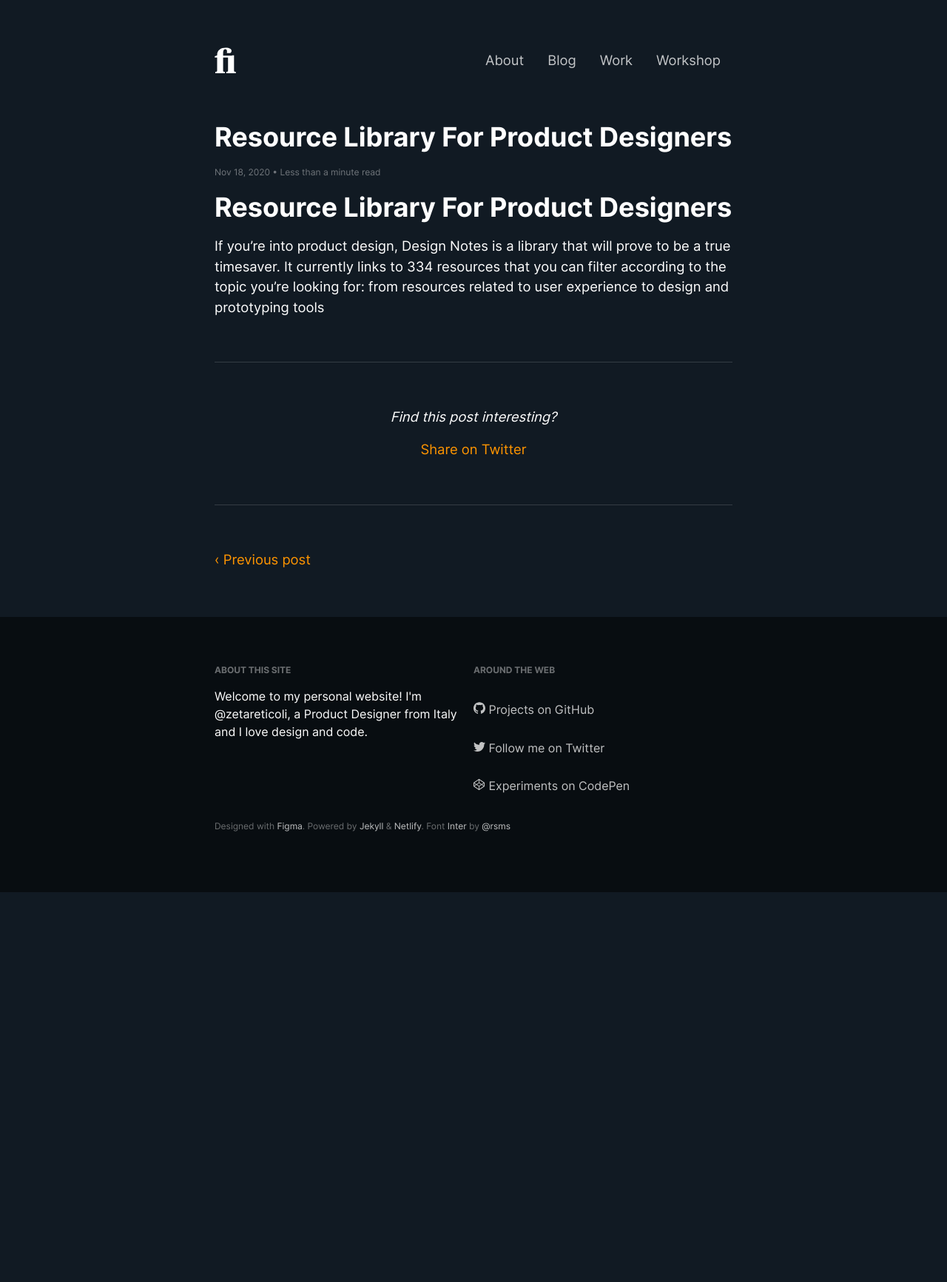
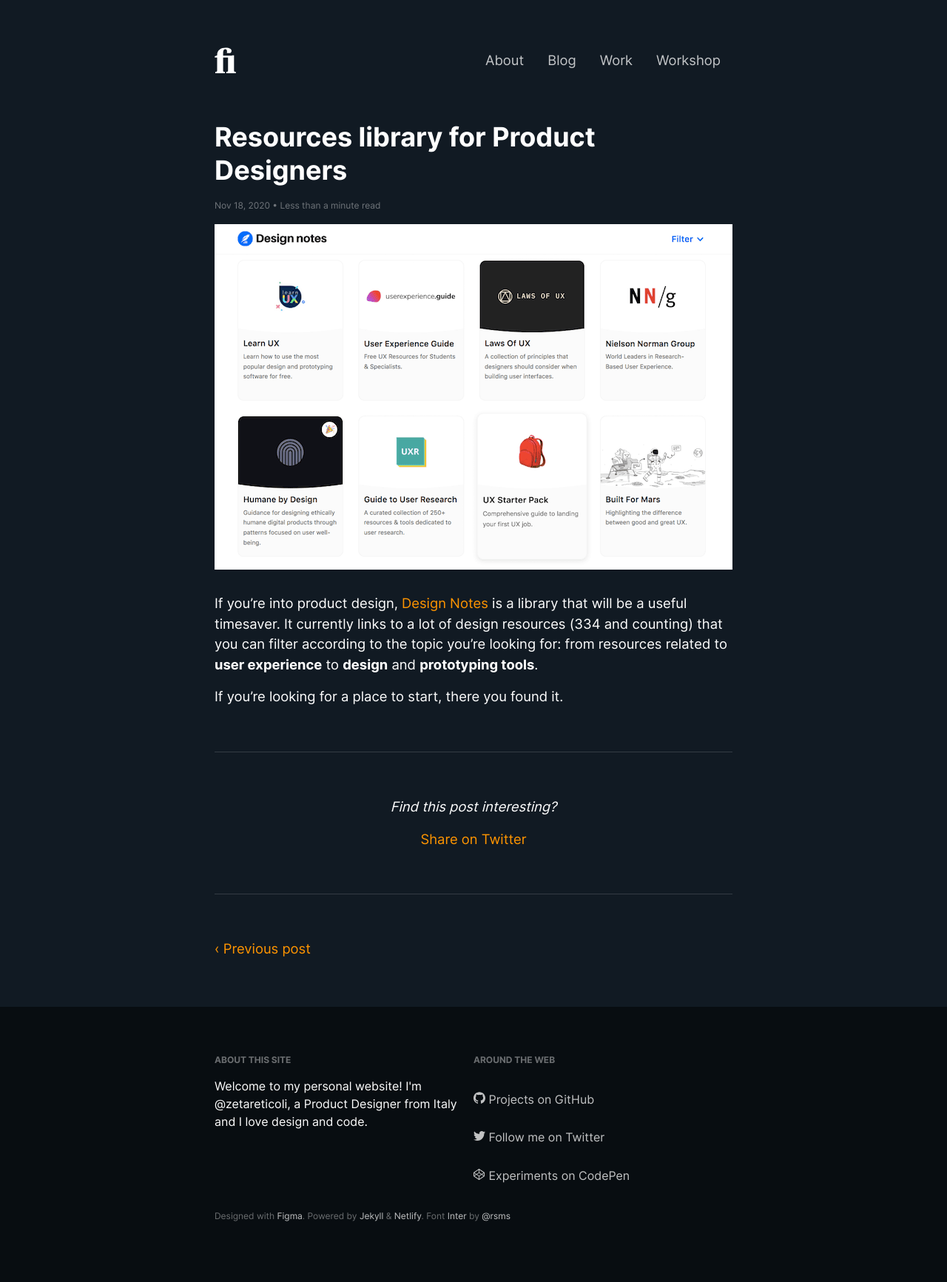
Before and after one commit to zetareticoli/fi, a Jekyll site: the page built from _posts/2020-11-18-resource-library-for-product-designers.md, in a window 1280 px wide. Shown: the whole page at 74% size. Built offline with Jekyll 4.4.1, drawn with Linux system fonts in a browser that asks for light colours; before the commit the page ends 1206 px from its top, so only the background shows below that.

Commit message:
New post

```diff
--- a/_layouts/default.html
+++ b/_layouts/default.html
@@ -5,11 +5,6 @@
 </head>
 <body class="page">
 	<div class="wrapper">
-	{% if page.cover-image %}
-		<div class="cover-image-container">
-			<img alt="Cover image" src="{{ site.baseurl }}/img/covers/{{ page.cover-image }}">
-		</div>
-	{% endif %}
 	{% include header.html %}
 	<main>
 		<div class="inner">
--- a/_layouts/post.html
+++ b/_layouts/post.html
@@ -11,7 +11,12 @@
 
 <article class="box">
 	<h1>{{ page.title }}</h1>
+
   <p class="caption">{{ page.date | date: site.date_format }} • {{ read-time }}</p>
+
+  {% if page.cover-image %}
+    <img class="mb-xsmall" alt="{{ page.cover-alt }}" title="{{ page.cover-title }}" src="{{ site.baseurl }}/img/covers/{{ page.cover-image }}">
+	{% endif %}
 
   {{ content }}
 
--- a/_posts/2020-11-18-resource-library-for-product-designers.md
+++ b/_posts/2020-11-18-resource-library-for-product-designers.md
@@ -1,5 +1,12 @@
-# Resource Library For Product Designers
+---
+layout: post
 
+title: Resources library for Product Designers
+cover-image: design-notes.png
+cover-title: Design Notes resources library
+cover-alt: Home of designnotes website
+---
 
+If you’re into product design, [Design Notes](https://www.designnotes.co) is a library that will be a useful timesaver. It currently links to a lot of design resources (334 and counting) that you can filter according to the topic you’re looking for: from resources related to **user experience** to **design** and **prototyping tools**.
 
-If you’re into product design, Design Notes is a library that will prove to be a true timesaver. It currently links to 334 resources that you can filter according to the topic you’re looking for: from resources related to user experience to design and prototyping tools
+If you're looking for a place to start, there you found it.
--- a/_sass/_utilities.scss
+++ b/_sass/_utilities.scss
@@ -4,6 +4,10 @@
 
 .mr-xsmall {
   margin-right: $spacing-xsmall;
+}
+
+.mb-xsmall {
+  margin-bottom: $spacing-xsmall;
 }
 
 .ml-xsmall {
```
Also changed, not shown: img/covers/design-notes.png (added), 1 other file.
